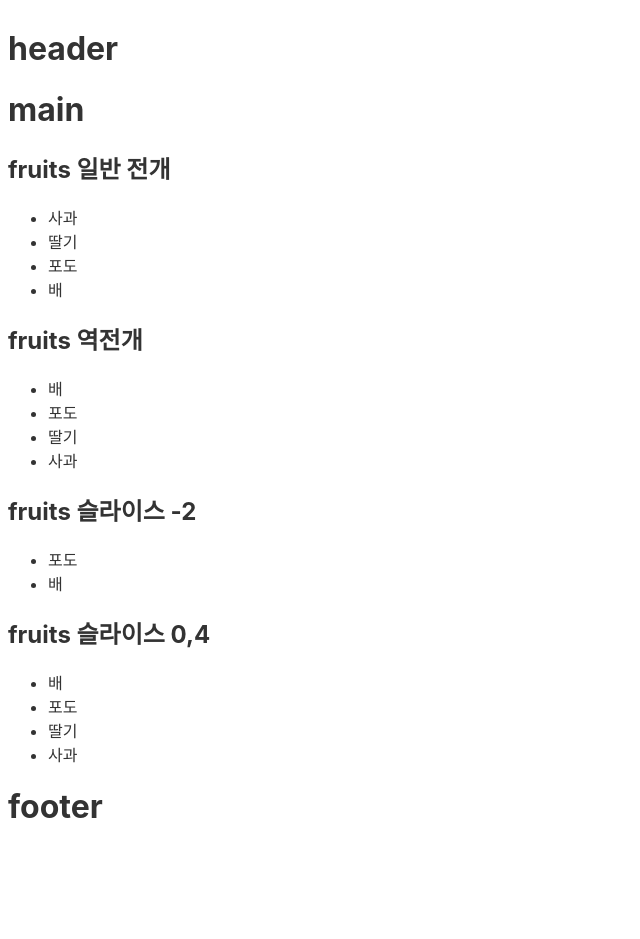
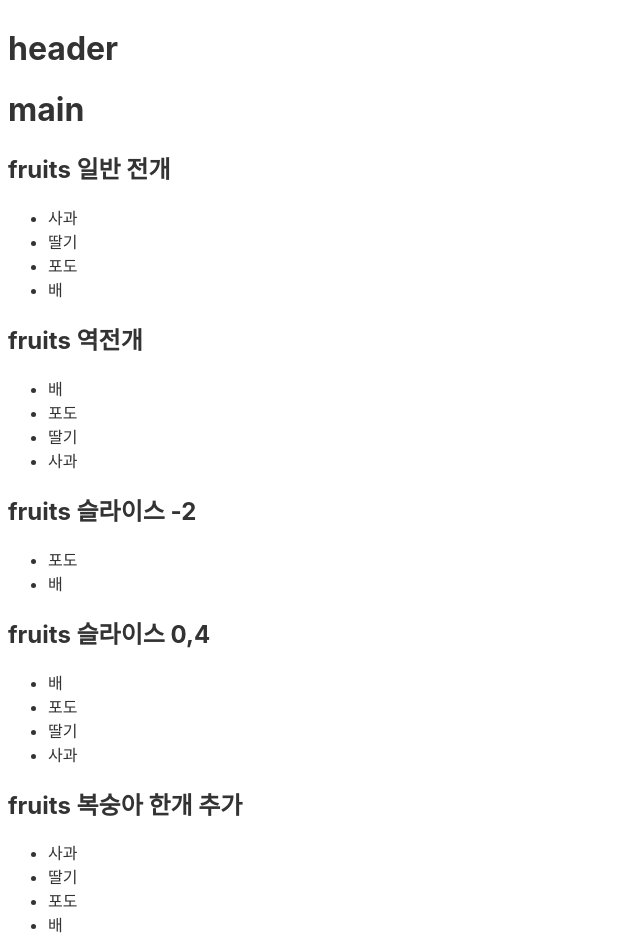
Before and after one commit to inverseplay/svelte-git, a Svelte app: page / in a window 1280 px wide. Shown: the top 939 px of the page, without its empty margins (0-640 px from the left). Before the commit the page ends 826 px from the top, so only its background shows below. Built offline with nearby package versions, Linux system fonts and the light colour scheme.

Commit message:
fruit-c2

```diff
--- a/src/App.svelte
+++ b/src/App.svelte
@@ -5,6 +5,7 @@ import Header from "./components/header/header.svelte";
 import Main from "./components/main/main.svelte";
 
 let fruits = ["사과","딸기","포도","배"]
+let fn = f => [...f,"복숭아"]
 
 </script>
 <Header />
@@ -13,4 +14,6 @@ let fruits = ["사과","딸기","포도","배"]
 <Fruit {fruits} reverse  name="역전개"/>
 <Fruit {fruits} slice="-2"  name="슬라이스 -2" />
 <Fruit {fruits} slice="0,4" reverse  name="슬라이스 0,4" />
+<Fruit { fruits } {fn} name="복숭아 한개 추가"   />
+<Fruit fruits = { fn(fn(fruits))}  name="복숭아 두개 추가"  />
 <Footer />
--- a/src/components/fruit/fruit.svelte
+++ b/src/components/fruit/fruit.svelte
@@ -4,18 +4,18 @@ export let fruits
 export let reverse
 export let slice
 export let name
+export let fn
 
-let computedFruits = []
-computedFruits = reverse ? [...fruits].reverse() : [...fruits]
+let computedFruits = [...fruits]
+computedFruits = reverse ? computedFruits.reverse() : computedFruits
 computedFruits = slice ? computedFruits.slice(...slice.split(',')) : computedFruits
-
-// 이러한 코드를 함수형으로 재정의 해보자
+computedFruits = fn ? fn(fruits) : computedFruits
 
 </script>
 
 <h2>fruits {name} </h2>
 <ul>
     {#each computedFruits as f }
-    <li>{f}</li>
+        <li>{f}</li>
     {/each}
 </ul>
```
